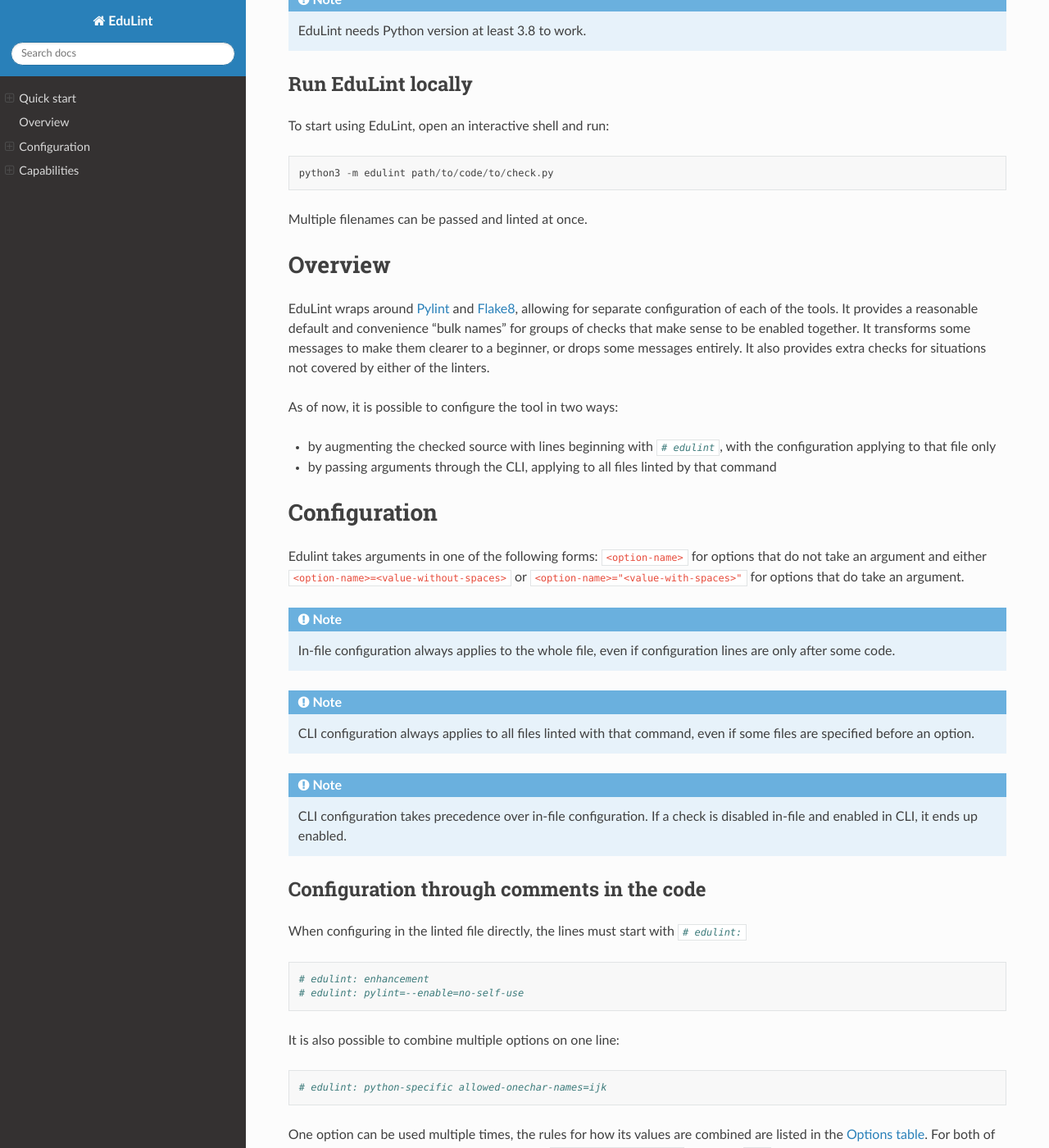
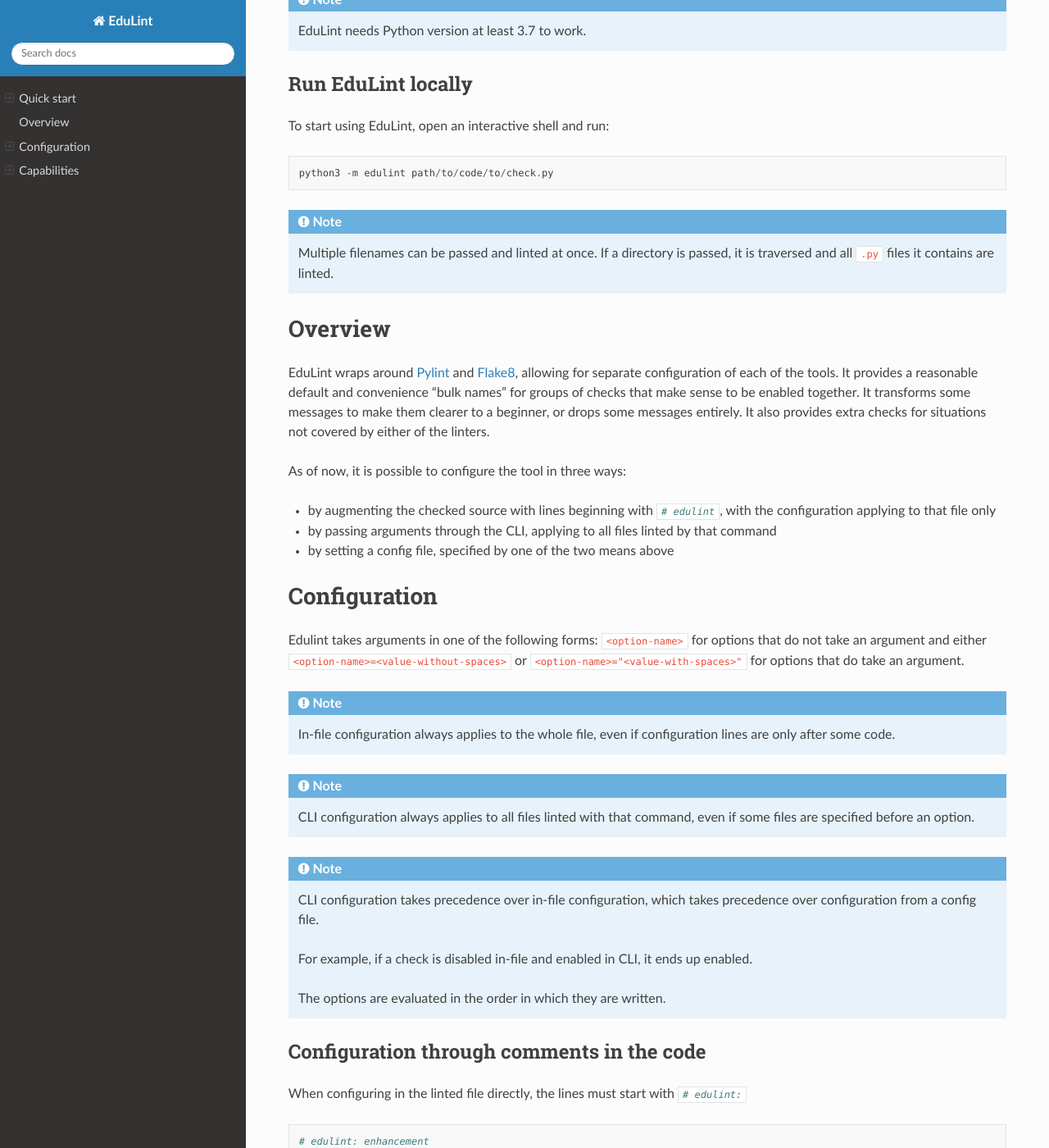
Before and after one commit to GiraffeReversed/edulint, a Sphinx documentation site: the page built from docs/source/index.rst, in a window 1280 px wide and 1400 px high, scrolled down 450 px. Shown: the whole window at 82% size. Built offline with Sphinx 7.4.7 and the Read the Docs theme 2.0.0, drawn with Linux system fonts in a browser that asks for light colours; cross-references to code outside the pages are shown as plain code; some of the changed text lies outside the part shown.

Commit message:
docs: update

```diff
--- a/docs/source/_ext/directives.py
+++ b/docs/source/_ext/directives.py
@@ -1,15 +1,14 @@
-from edulint.options import Option
+from edulint.options import Option, DEFAULT_CONFIG
 from edulint.option_parses import get_option_parses
 from edulint.linters import Linter
+from edulint.config.config import parse_config_file
 from edulint.config.config_translations import get_config_translations
 import edulint.linting.checkers as custom_checkers
 from pylint.checkers import BaseChecker
 from docutils.parsers.rst import Directive
 from docutils import nodes
-from configparser import ConfigParser
 import requests
 from bs4 import BeautifulSoup
-from pathlib import Path
 from pkgutil import iter_modules
 import os
 import sys
@@ -179,9 +178,23 @@
 
         arg = self.arguments[0]
         if arg == "default":
-            config = ConfigParser()
-            config.read(Path(__file__).parent.parent.parent.parent / "edulint/linting/.pylintrc")
-            message_names = [c.strip() for c in config["MESSAGES CONTROL"]["enable"].split(",")]
+            option_parses = get_option_parses()
+            config = parse_config_file(DEFAULT_CONFIG, option_parses)
+            assert config is not None
+            iconfig = config.to_immutable()
+
+            # message_names = []
+            # for arg in iconfig[Option.PYLINT]:
+            #     if arg.startswith("--enable"):
+            #         arg = arg[len("--enable") :]
+            #         message_names.extend(c.strip() for c in arg.split(","))
+
+            message_names = [
+                c.strip()
+                for arg in iconfig[Option.PYLINT]
+                if arg.startswith("--enable=")
+                for c in arg[len("--enable=") :].split(",")
+            ]
         else:
             translations = get_config_translations()
             opt_arg = Option.from_name(arg)
@@ -191,7 +204,7 @@
                 c.strip() for v in translation.vals for c in v[len("--enable=") :].split(",")
             ]
 
-        message_names = [n for n in message_names if n]
+        message_names = sorted([n for n in message_names if n])
 
         for name in message_names:
             if name in LINKS:
--- a/docs/source/index.rst
+++ b/docs/source/index.rst
@@ -30,7 +30,7 @@
     python3 -m pip install --user edulint
 
 .. note::
-   EduLint needs Python version at least 3.8 to work.
+   EduLint needs Python version at least 3.7 to work.
 
 Run EduLint locally
 ^^^^^^^^^^^^^^^^^^^
@@ -41,17 +41,19 @@
 
    python3 -m edulint path/to/code/to/check.py
 
-Multiple filenames can be passed and linted at once.
+.. note::
+   Multiple filenames can be passed and linted at once. If a directory is passed, it is traversed and all :code:`.py` files it contains are linted.
 
 Overview
 --------
 
 EduLint wraps around `Pylint <https://pylint.pycqa.org/>`_ and `Flake8 <https://flake8.pycqa.org/>`_, allowing for separate configuration of each of the tools. It provides a reasonable default and convenience "bulk names" for groups of checks that make sense to be enabled together. It transforms some messages to make them clearer to a beginner, or drops some messages entirely. It also provides extra checks for situations not covered by either of the linters.
 
-As of now, it is possible to configure the tool in two ways:
+As of now, it is possible to configure the tool in three ways:
 
 -  by augmenting the checked source with lines beginning with :python:`# edulint`, with the configuration applying to that file only
 - by passing arguments through the CLI, applying to all files linted by that command
+- by setting a config file, specified by one of the two means above
 
 Configuration
 -------------
@@ -65,7 +67,11 @@
    CLI configuration always applies to all files linted with that command, even if some files are specified before an option.
 
 .. note::
-   CLI configuration takes precedence over in-file configuration. If a check is disabled in-file and enabled in CLI, it ends up enabled.
+   CLI configuration takes precedence over in-file configuration, which takes precedence over configuration from a config file.
+
+   For example, if a check is disabled in-file and enabled in CLI, it ends up enabled.
+
+   The options are evaluated in the order in which they are written.
 
 Configuration through comments in the code
 ^^^^^^^^^^^^^^^^^^^^^^^^^^^^^^^^^^^^^^^^^^
@@ -75,7 +81,7 @@
 .. code::
 
    # edulint: enhancement
-   # edulint: pylint=--enable=no-self-use
+   # edulint: flake8=--max-line-length=20
 
 It is also possible to combine multiple options on one line:
 
@@ -108,6 +114,15 @@
 .. code::
 
    python3 -m edulint --option "enhancement pylint=--enable=no-self-use" code/to/check.py
+
+Configuration files
+^^^^^^^^^^^^^^^^^^^
+
+It is possible to specify a config file, either in linted file (:python:`# edulint: config=default`) or through command line (:code:`-o config=default`). It is possible to choose a prepared config file (:code:`empty` for no checks, :code:`default` for default configuration), or specify one's own.
+
+Apart from prepared configuration files, the :link_option:`config` also accepts a local path (:code:`config=/path/to/local/toml/file`) or URL (:code:`config=https://web.tld/path/to/remote/toml`).
+
+The required format is currently undocumented.
 
 Options
 ^^^^^^^
```
